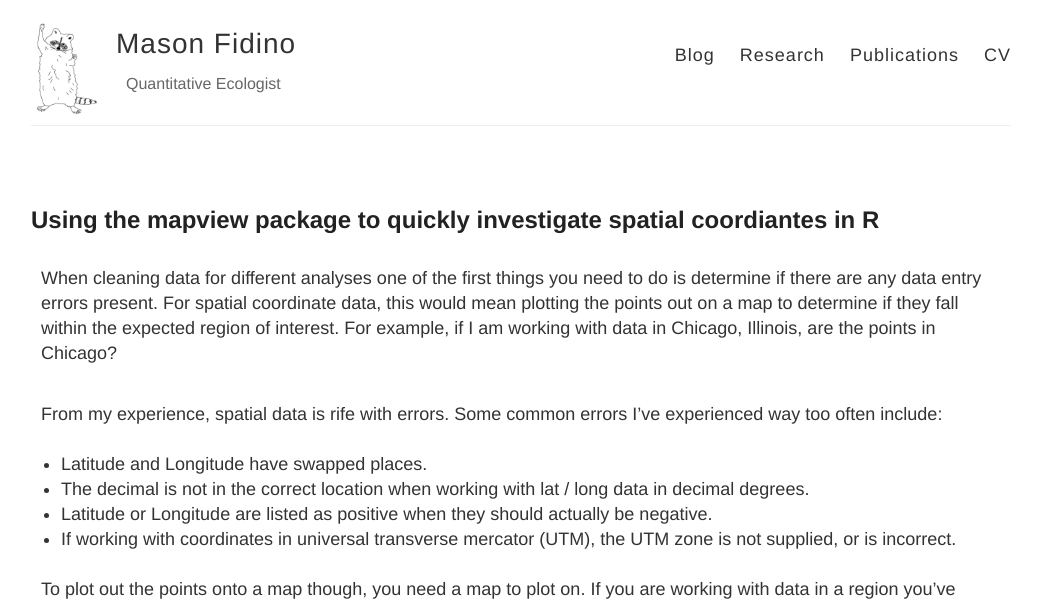
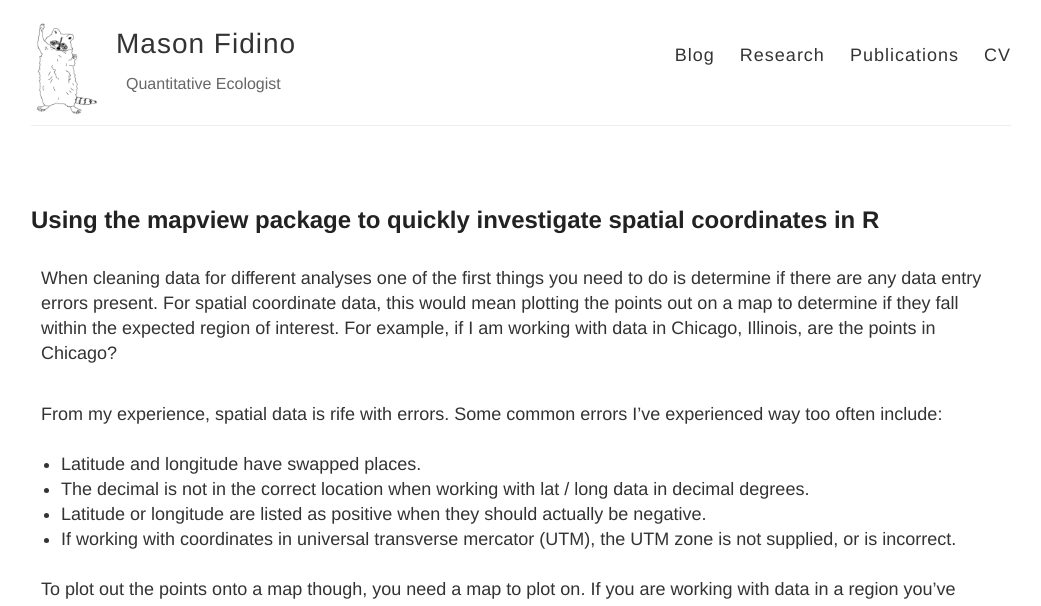
Before and after one commit to mfidino/mfidino.github.io, a Jekyll site: the page built from blog/_posts/2022-9-30-investigate_spatial_data.md, in a window 1280 px wide and 900 px high. Shown: the top 606 px of the window, without its empty margins (119-1160 px from the left). Built offline with Jekyll 4.4.1, drawn with Linux system fonts in a browser that asks for light colours.

Commit message:
typo in title

```diff
--- a/blog/_posts/2022-9-30-investigate_spatial_data.md
+++ b/blog/_posts/2022-9-30-investigate_spatial_data.md
@@ -1,6 +1,6 @@
 ---
 layout: post
-title: Using the mapview package to quickly investigate spatial coordiantes in R
+title: Using the mapview package to quickly investigate spatial coordinates in R
 category: blog
 ---
 
@@ -8,9 +8,9 @@ When cleaning data for different analyses one of the first things you need to do
 
 From my experience, spatial data is rife with errors. Some common errors I've experienced way too often include:
 
-- Latitude and Longitude have swapped places.
+- Latitude and longitude have swapped places.
 - The decimal is not in the correct location when working with lat / long data in decimal degrees.
-- Latitude or Longitude are listed as positive when they should actually be negative.
+- Latitude or longitude are listed as positive when they should actually be negative.
 - If working with coordinates in universal transverse mercator (UTM), the UTM zone is not supplied, or is incorrect.
 
 To plot out the points onto a map though, you need a map to plot on. If you are working with data in a region you've already got a raster or a shapefile of, it is easy enough to pull that in and plot on top of. However, what if you do not have a map available? Or what if you are working with data from all over the world and you don't want to have to hunt down shapefiles for every study area?
```
